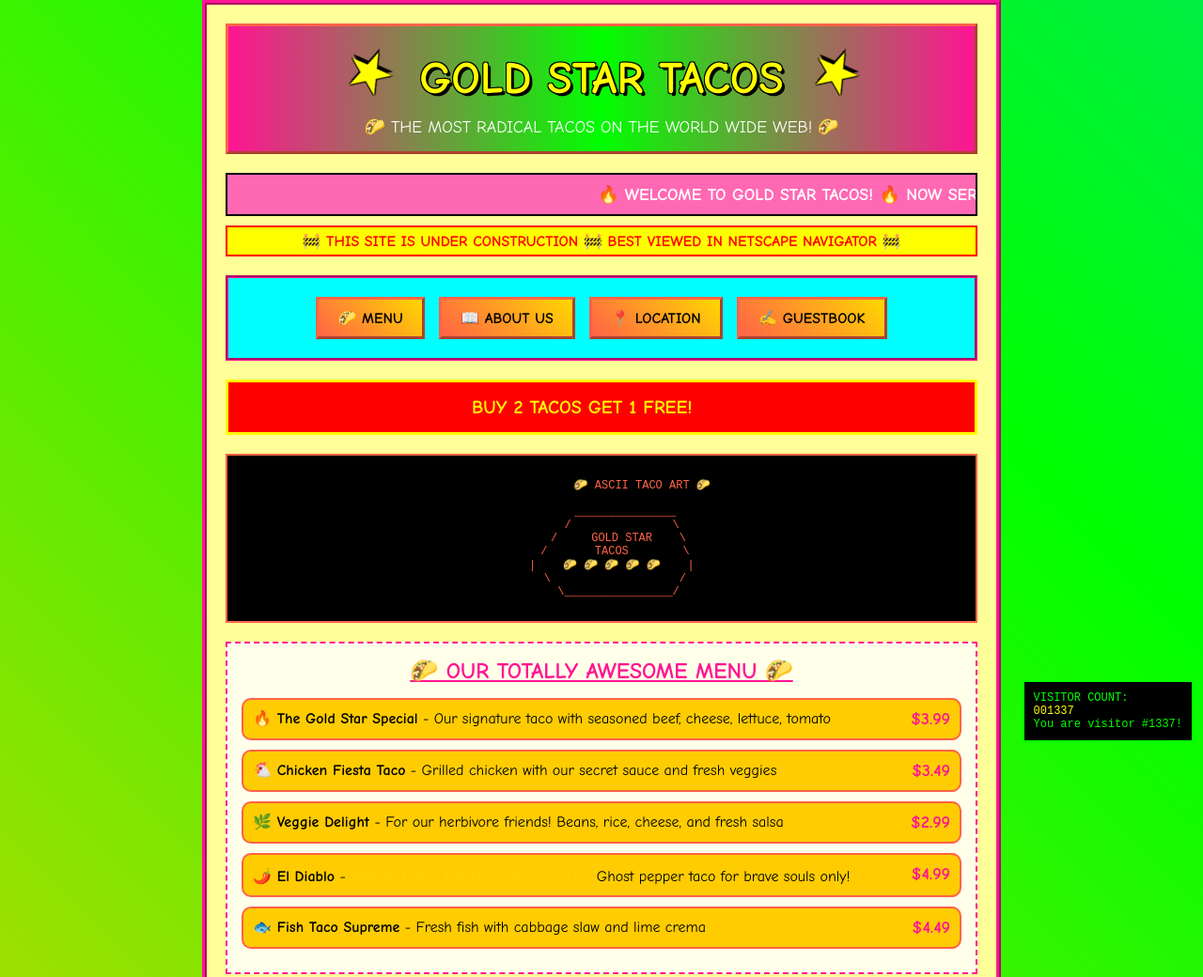
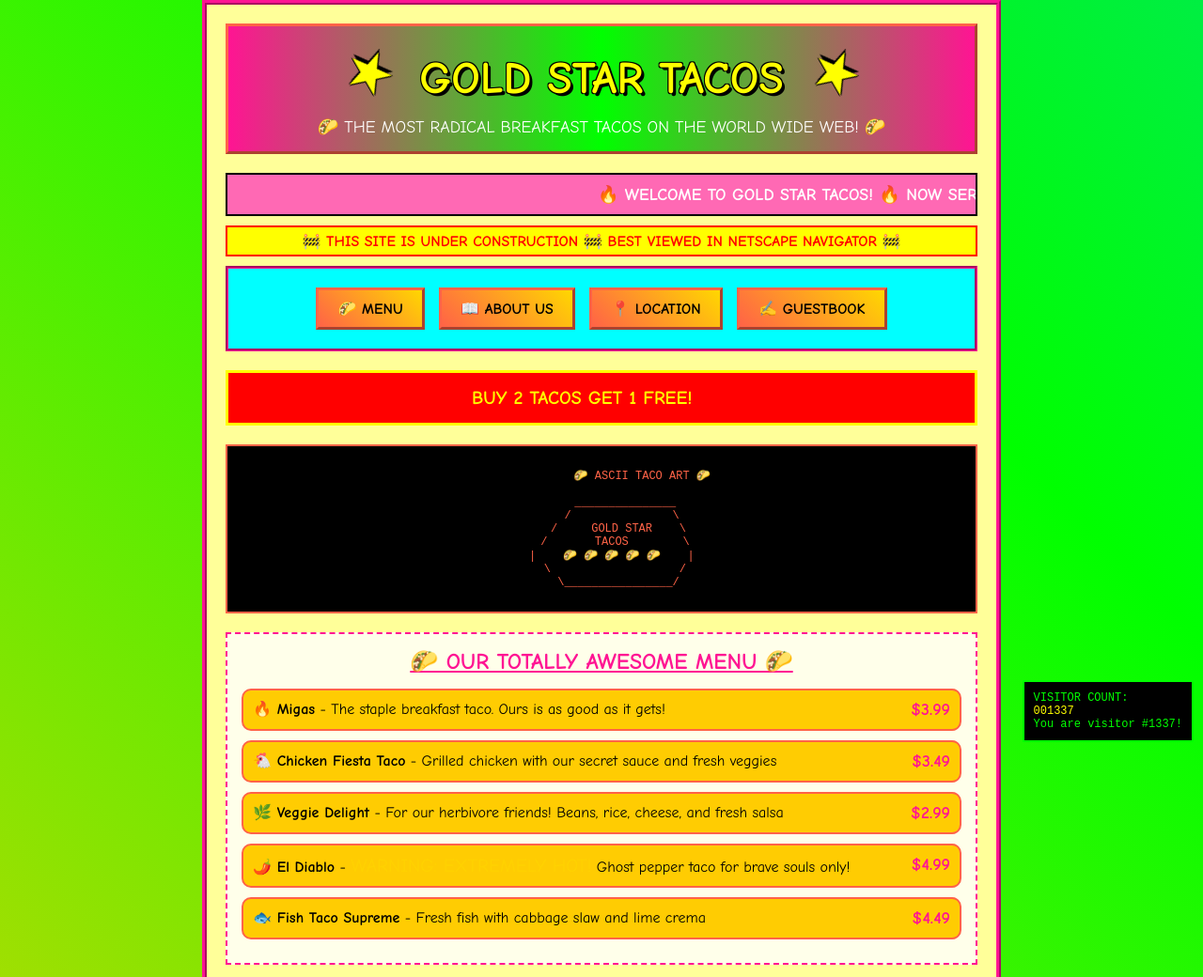
Before and after one commit to jlanska/jlanska.github.io, a plain HTML site: page index.html in a window 1280 px wide. Shown: the top 1040 px of the page at 94% size. Drawn offline with Linux system fonts and the light colour scheme.

Commit message:
Update index.html

```diff
--- a/index.html
+++ b/index.html
@@ -96,7 +96,7 @@
 
         .navigation {
             text-align: center;
-            margin: 20px 0;
+            margin: 20px 0r;
             background: #00ffff;
             border: 3px groove #ff1493;
             padding: 15px;
@@ -277,7 +277,7 @@
                 <span class="star">★</span>
             </div>
             <div style="font-size: 18px; margin-top: 10px; color: #fff;">
-                🌮 THE MOST RADICAL TACOS ON THE WORLD WIDE WEB! 🌮
+                🌮 THE MOST RADICAL BREAKFAST TACOS ON THE WORLD WIDE WEB! 🌮
             </div>
         </div>
 
@@ -316,7 +316,7 @@
             <div class="section-title">🌮 OUR TOTALLY AWESOME MENU 🌮</div>
 
             <div class="taco-item">
-                <strong>🔥 The Gold Star Special</strong> - Our signature taco with seasoned beef, cheese, lettuce, tomato
+                <strong>🔥 Migas</strong> - The staple breakfast taco. Ours is as good as it gets!
                 <div class="price">$3.99</div>
                 <div style="clear: both;"></div>
             </div>
```
